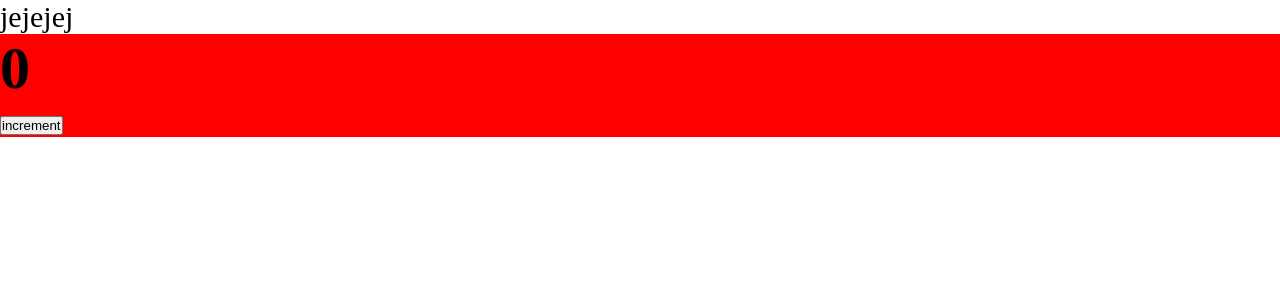
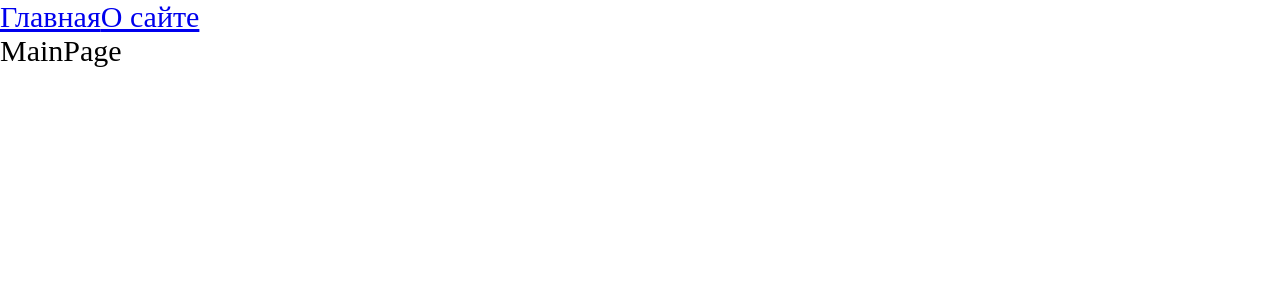
Before and after one commit to NetrodgeN/io, a React app: page / in a window 1280 px wide. Shown: the top 300 px of the page. Built offline with nearby package versions, Linux system fonts and the light colour scheme.

Commit message:
Add Routing, Code splitting lazy Suspense

```diff
--- a/package.json
+++ b/package.json
@@ -15,6 +15,7 @@
     "@types/node": "17.0.21",
     "@types/react": "^17.0.39",
     "@types/react-dom": "^17.0.11",
+    "@types/react-router-dom": "^5.3.3",
     "@types/webpack": "5.28.0",
     "@types/webpack-dev-server": "4.7.2",
     "css-loader": "6.6.0",
@@ -32,6 +33,7 @@
   },
   "dependencies": {
     "react": "^17.0.2",
-    "react-dom": "^17.0.2"
+    "react-dom": "^17.0.2",
+    "react-router-dom": "^6.2.1"
   }
 }
--- a/src/App.tsx
+++ b/src/App.tsx
@@ -1,12 +1,29 @@
-import React from 'react';
-import Counter from "./components/Counter";
+import React, {Suspense} from 'react';
 import './index.scss';
+import {
+    Link,
+    Route,
+    Routes
+} from 'react-router-dom';
 
+import {AboutPageAsync} from "./pages/AboutPage/AboutPage.async";
+import {MainPageAsync} from "./pages/MainPage/MainPage.async";
 const App = () => {
     return (
         <div className="app">
-            jejejej
-            <Counter />
+            <Link to={'/'}>
+                Главная
+            </Link>
+            <Link to={'/about'}>
+                О сайте
+            </Link>
+            <Suspense fallback={<div>Loading...</div>}>
+                <Routes>
+                        <Route path={'/about'} element={<AboutPageAsync />} />
+                        <Route path={'/'} element={<MainPageAsync />}/>
+                </Routes>
+            </Suspense>
+
         </div>
     );
 };
--- a/src/index.tsx
+++ b/src/index.tsx
@@ -1,7 +1,11 @@
 import {render} from "react-dom";
 import App from "./App";
+import {BrowserRouter} from "react-router-dom";
 
 render(
-    <App />,
+    <BrowserRouter>
+        <App />
+    </BrowserRouter>
+    ,
     document.getElementById('root')
 )
--- /dev/null
+++ b/src/pages/AboutPage/AboutPage.async.tsx
@@ -0,0 +1,3 @@
+import {lazy} from "react";
+
+export const AboutPageAsync = lazy(() => import('./AboutPage'));
--- /dev/null
+++ b/src/pages/AboutPage/AboutPage.tsx
@@ -0,0 +1,13 @@
+import React from 'react';
+
+const AboutPage = () => {
+    return (
+        <div>
+            AboutPage
+        </div>
+    );
+};
+
+export default AboutPage;
+
+AboutPage.displayName = 'AboutPage';
--- /dev/null
+++ b/src/pages/MainPage/MainPage.async.tsx
@@ -0,0 +1,3 @@
+import {lazy} from "react";
+
+export const MainPageAsync = lazy(() => import('./MainPage'));
--- /dev/null
+++ b/src/pages/MainPage/MainPage.tsx
@@ -0,0 +1,13 @@
+import React from 'react';
+
+const MainPage = () => {
+    return (
+        <div>
+            MainPage
+        </div>
+    );
+};
+
+export default MainPage;
+
+MainPage.displayName = 'MainPage';
```
Also changed, not shown: 3 other files (tests, documents, lock files or other folders).
